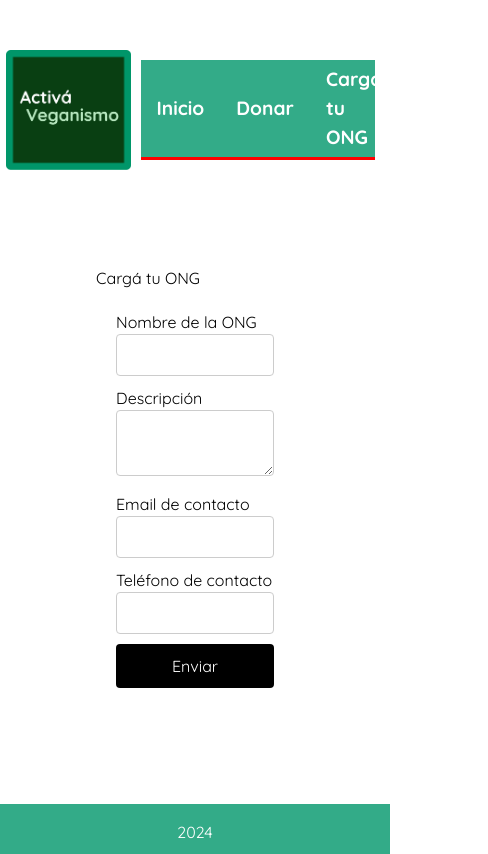
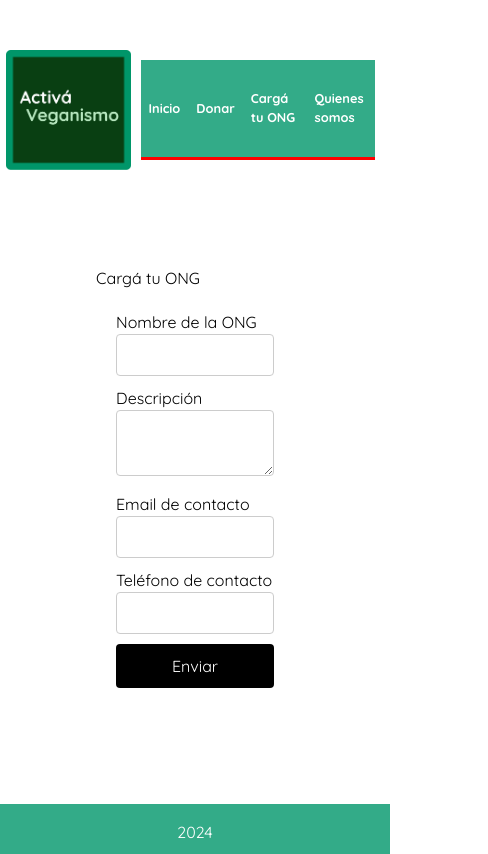
Before and after one commit to Firet/activa-veganismo, a Next.js app: page /cargar-ong in a window 390 px wide. Shown: the whole page, 488 px wide, since content can reach past the window. Built offline with nearby package versions, Linux system fonts and the light colour scheme.

Commit message:
Apply media queries in header.css

```diff
--- a/src/components/header/header.css
+++ b/src/components/header/header.css
@@ -18,3 +18,10 @@ header {
   font-weight: bold;
   font-size: 1.2rem;
 }
+
+@media (max-width: 600px) {
+	.navbar a {
+		margin: 0 0.5rem;
+		font-size: 0.8rem;
+	}
+}
```
